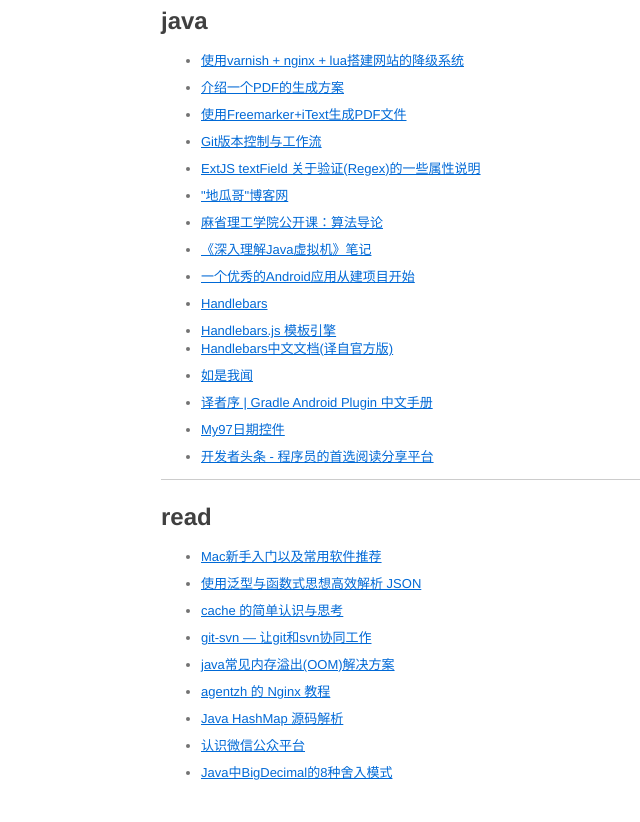
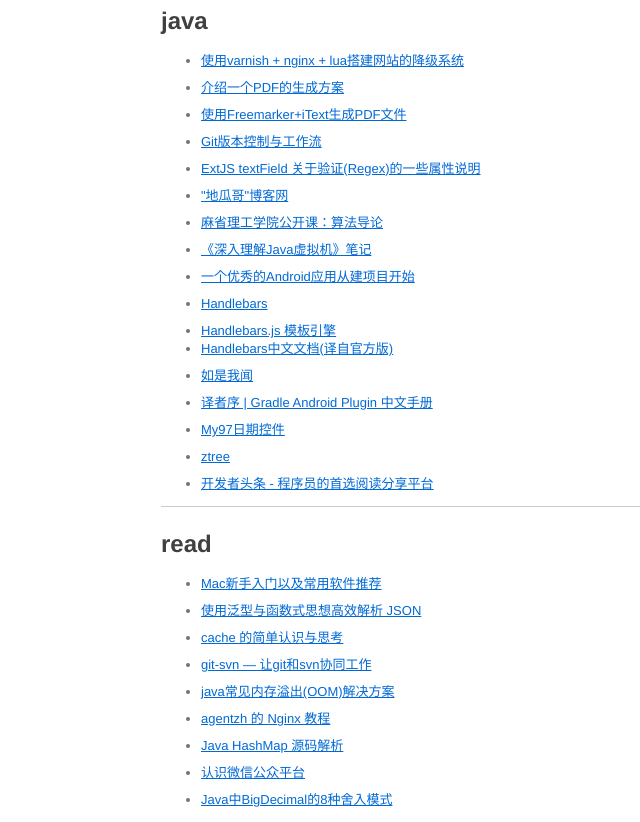
Before and after one commit to zihangu/zihangu.github.io, a plain HTML site: page index.html in a window 1280 px wide. Shown: the part 775-1597 px from the top of the page, without its empty margins (52-692 px from the left). Before the commit the page ends 1570 px from the top, so only its background shows below. Drawn offline with Linux system fonts and the light colour scheme.

Commit message:
add http://www.ztree.me/v3/api.php

```diff
--- a/index.html
+++ b/index.html
@@ -209,6 +209,7 @@
 <li><p><a target="_blank" href="http://pkaq.github.io/">如是我闻</a></p></li>
 <li><p><a target="_blank" href="https://chaosleong.gitbooks.io/gradle-for-android/content/">译者序 | Gradle Android Plugin 中文手册</a></p></li>
 <li><p><a target="_blank" href="http://www.my97.net/dp/demo/resource/2.4.asp">My97日期控件</a></p></li>
+<li><p><a target="_blank" href="http://www.ztree.me/v3/api.php">ztree</a></p></li>
 <li><p><a target="_blank" href="http://toutiao.io/">开发者头条 - 程序员的首选阅读分享平台</a></p></li>
 </ul>
 
```
